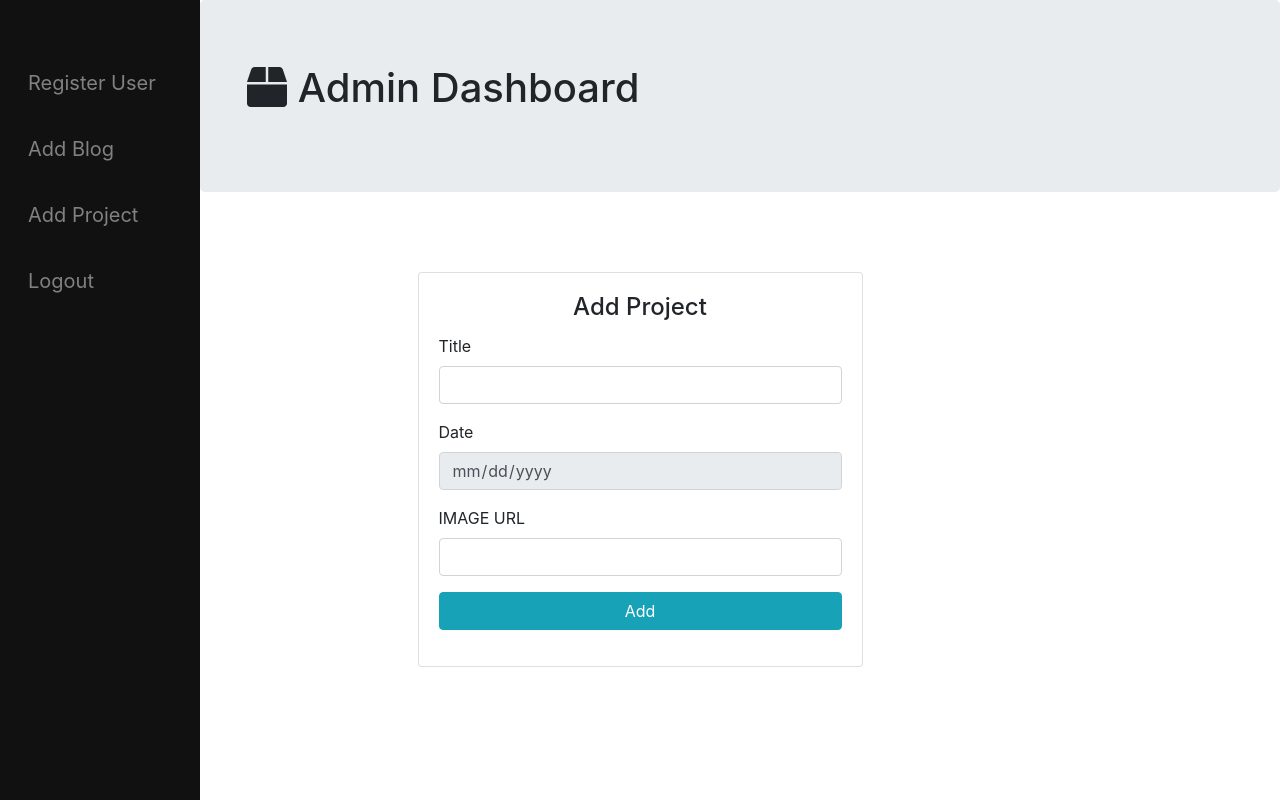
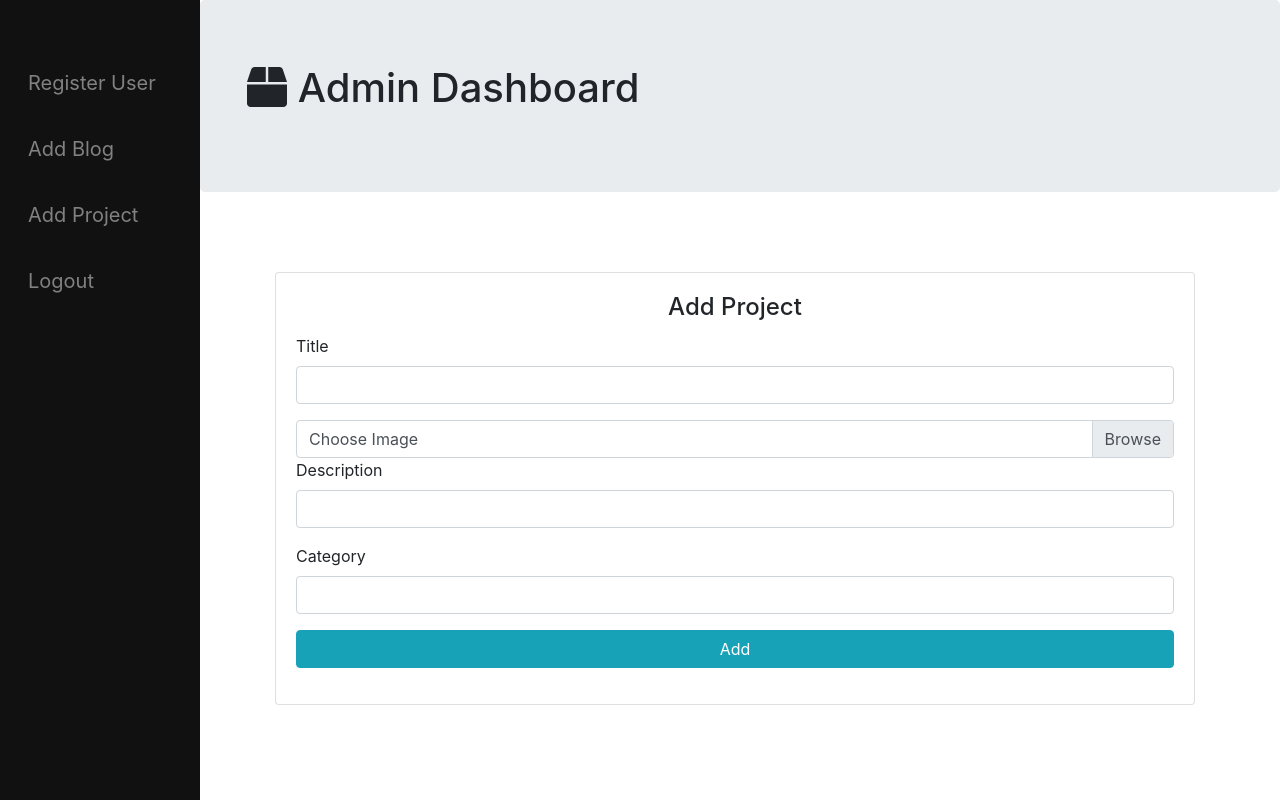
Before and after one commit to anuraggharat/Nikhil-Comforts-Admin, a React (Create React App) app: page /AddProject in a window 1280 px wide. Built offline with nearby package versions, Linux system fonts and the light colour scheme; sample sign-in values are in the browser's storage.

Commit message:
projects done

```diff
--- a/src/ApiCalls.js
+++ b/src/ApiCalls.js
@@ -12,3 +12,13 @@ export const postblog=async(data)=>{
         return null
     }
 }
+export const postproject=async(data)=>{
+    console.log(data)
+    try {
+        const res=await axios.post(API_URL + "/projects/addProject", data)
+        console.log(res)
+        return res.data
+    } catch (error) {
+        return null
+    }
+}
--- a/src/shared/Loader.js
+++ b/src/shared/Loader.js
@@ -3,7 +3,7 @@ import React from 'react'
 export default function Loader() {
     return (
 <div className="d-flex justify-content-center">
-  <div className="spinner-border" role="status">
+  <div className="spinner-border text-info" role="status">
     <span className="sr-only">Loading...</span>
   </div>
 </div>
--- a/src/shared/add_project/add_project.js
+++ b/src/shared/add_project/add_project.js
@@ -1,69 +1,96 @@
-import React, { Component } from 'react';
+import React, { useState } from 'react';
 import Sidebar from '../../Sidebar/Sidebar';
 import Header from '../../header/header';
-import axios from 'axios';
-import { API_URL } from '../../url'
+import {postproject} from '../../ApiCalls'
+import Loader from '../Loader'
 
 
-class AddProject extends Component {
-    constructor(propos) {
-        super(propos);
-        var date = new Date();
-        this.state = {
-            title: "",
-            image: "",
-            upload_date: date
-          };
-          this.onSubmit = this.onSubmit.bind(this);
+export default function Add_project() {
+
+    const [values,setValues] =useState({
+        title: "",
+        description: "",
+        category:"",
+        file:null,
+        upload_date: new Date(),
+    })
+
+    const {title,description,category,file,upload_date} = values
+    const [loading,setLoading]=useState(false)
+    const [response,setResponse]=useState('')
+    const [error,setError]=useState('')
+
+
+    const change=(event)=>{
+        const name=event.target.name
+        const value=event.target.value
+        setValues({
+            ...values,
+            [name]:value
+        })
 
     }
 
-
-    change = e => {
-        this.setState({
-          [e.target.name]: e.target.value
-        });
-      };
-
-    async onSubmit(e) {
-        e.preventDefault();
-        const data = {
-            title: this.state.title,
-            image: this.state.image,
-            uploadDate: this.state.upload_date
-        }
-        axios.post(API_URL + "/projects/addProject", { data })
-            .then(res => {
-                console.log(res.data.message);
-                window.location.reload(false);
-            })
+    const handleFile=(event)=>{
+        setValues({...values,file:event.target.files[0]})
     }
 
-    render () {
-        return (
-            <div>
+
+    console.log(values)
+    const  onSubmit=(e)=> {
+        console.log(values)
+        setLoading(true)
+        e.preventDefault();
+        const data = new FormData()
+        data.append('image',file)
+        data.append("title",title );
+        data.append("description",description );
+        data.append("category",category );
+        data.append("upload_date",upload_date );
+        postproject(data)
+        .then(res=>{
+            if(res.success){
+                setResponse(res.message)
+            }
+            else{
+                setError(res.message)
+            }
+        })
+        .catch(error=>setError(error))
+        .finally(loading=>setLoading(false))
+    }
+
+    return (
+        <div>
                 <Header></Header>
                 <Sidebar></Sidebar>
-                <div class="container">
-                <div class="row">
-                    <div class="col-sm-9 col-md-7 col-lg-5 mx-auto">
-                    <div class="card card-signin my-5">
-                        <div class="card-body">
-                        <h4 class="card-title text-center">Add Project</h4>
-                        <form class = "form-signin" method="POST">
-                            <div class="form-group">
-                            <label for="email">Title</label>
+                <div className="container">
+                <div className="row">
+                    <div className="col-sm-9 col-md-7 col-lg-10 ml-auto">
+                    <div className="card card-signin my-5">
+                        <div className="card-body">
+                        <h4 className="card-title text-center">Add Project</h4>
+                        <form className = "form-signin" encType = "multipart/form-data">
+                        {response ? (
+                                              <div className="alert alert-success" role="alert">
+                                              {response}
+                                            </div>
+                        ):(
+                            null
+                        )}
+                            <div className="form-group">
+                            <label htmlFor="email">Title</label>
                             <input
                                 id="title"
                                 type="text"
-                                class="form-control"
+                                className="form-control"
                                 name="title"
-                                value={this.state.title}
-                                onChange={e => this.change(e)}
+                                value={title}
+                                onChange={e =>change(e)}
                                 required
                             />
                             </div>
-
+{/*
                             <div class="form-group">
                             <label for="blog_content">
                                 Date
@@ -73,32 +100,52 @@ class AddProject extends Component {
                                 type="date"
                                 class="form-control"
                                 name="upload_date"
-                                value={this.state.upload_date}
+                                value={upload_date}
                                 onChange={e => this.change(e)}
                                 disabled
                             />
+                            </div> */}
+                             <div className="custom-file">
+                            <input type="file" className="custom-file-input" id="image_path" name="file" onChange={handleFile}  />
+                            <label className="custom-file-label" htmlFor="image_path">Choose Image</label>
                             </div>
-                            <div class="form-group">
-                            <label for="image">
-                                IMAGE URL
-                            </label>
+
+                            <div className="form-group">
+                            <label htmlFor="">Description</label>
                             <input
-                                id="image"
+                                id="description"
                                 type="text"
-                                class="form-control"
-                                name="image"
-                                value={this.state.image}
-                                onChange={e => this.change(e)}
+                                className="form-control"
+                                name="description"
+                                value={description}
+                                onChange={e =>change(e)}
                                 required
                             />
                             </div>
-                            <div class="form-group no-margin">
-                            <button
-                                class="btn btn-info btn-block"
-                                onClick={e => this.onSubmit(e)}
+                            <div className="form-group">
+                            <label for="category">Category</label>
+                            <input
+                                id="category"
+                                type="text"
+                                className="form-control"
+                                name="category"
+                                value={category}
+                                onChange={e => change(e)}
+                                required
+                            />
+                            </div>
+                            <div className="form-group no-margin">
+                            {loading ?
+                            (
+                                <Loader />
+                            ):(
+                                <button
+                                className="btn btn-info btn-block"
+                                onClick={e => onSubmit(e)}
                             >
                                 Add
                             </button>
+                            )}
                             </div>
                         </form>
                         </div>
@@ -107,10 +154,5 @@ class AddProject extends Component {
                 </div>
             </div>
             </div>
-        );
-    }
+    )
 }
-
-
-
-export default AddProject;
```
